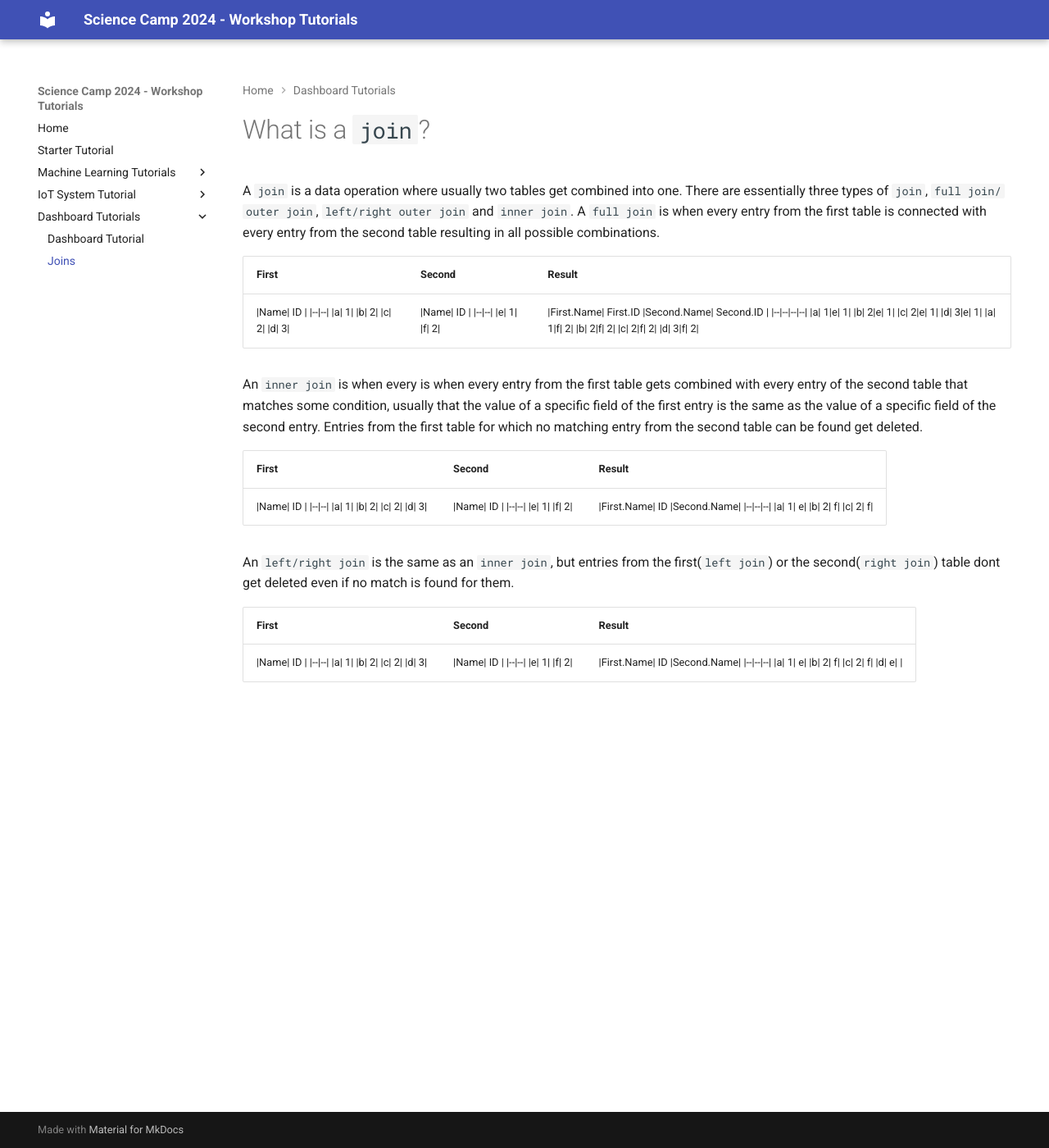
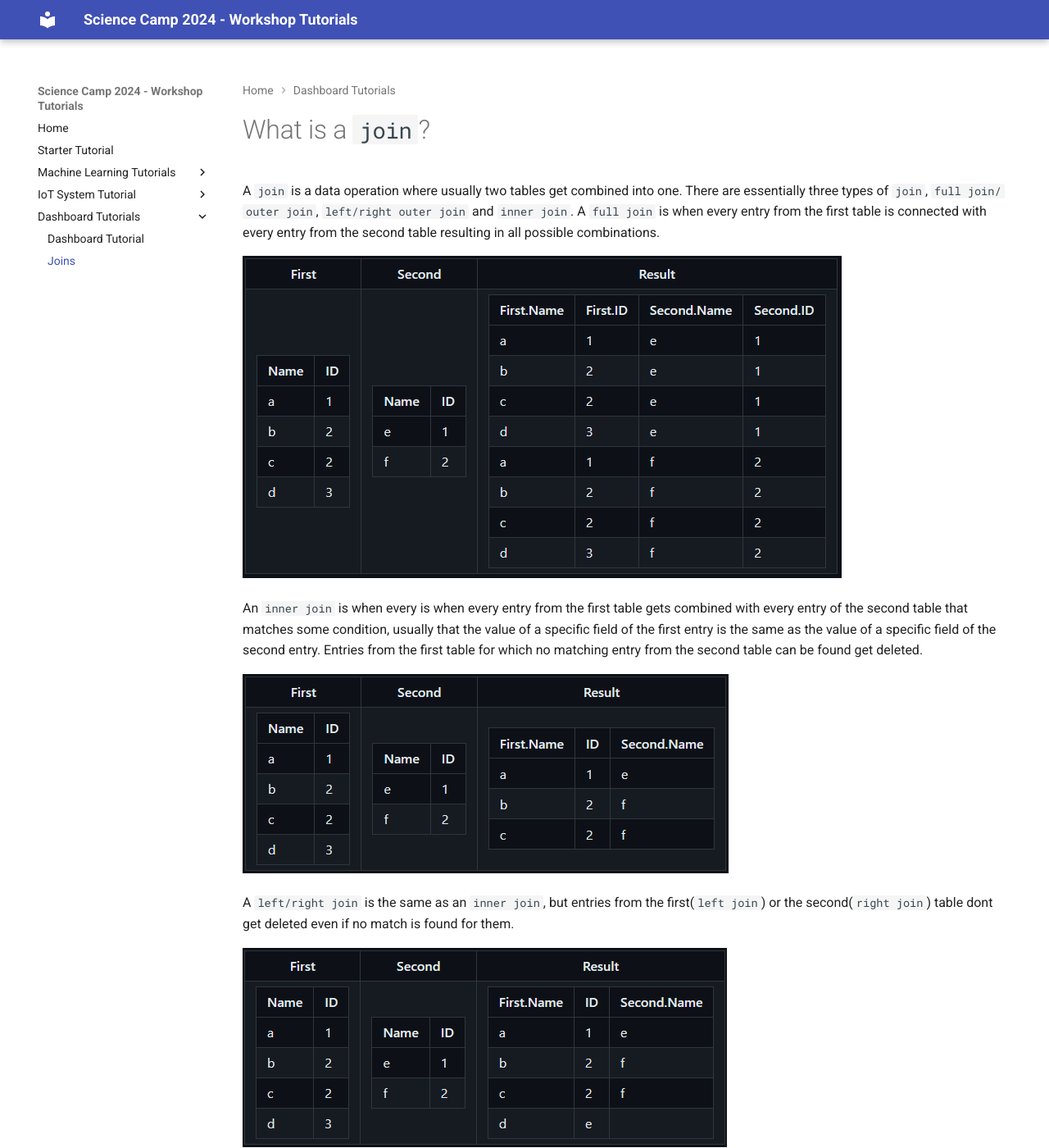
Before and after one commit to Science-Camp-TUI/tutorials, an MkDocs documentation site: the page built from docs/dashboard/join.md, in a window 1280 px wide and 1400 px high. Shown: the whole window at 82% size. Built offline with MkDocs 1.6.1 and Material for MkDocs 9.7.7, drawn with Linux system fonts in a browser that asks for light colours.

Commit message:
Update join.md

```diff
--- a/docs/dashboard/join.md
+++ b/docs/dashboard/join.md
@@ -1,97 +1,13 @@
 # What is a `join`?
 A `join` is a data operation where usually two tables get combined into one. There are essentially three types of `join`, `full join/ outer join`, `left/right outer join` and `inner join`.
    A `full join` is when every entry from the first table is connected with every entry from the second table resulting in all possible combinations.
-   <table>
-   <tr><th>First </th><th>Second</th><th>Result</th></tr>
-   <tr><td>
 
-   |Name| ID |
-   |--|--|
-   |a| 1|
-   |b| 2|
-   |c| 2|
-   |d| 3|
-
-   </td><td>
-
-   |Name| ID |
-   |--|--|
-   |e| 1|
-   |f| 2|
-
-   </td><td>
-
-   |First.Name| First.ID |Second.Name| Second.ID |
-   |--|--|--|--|
-   |a| 1|e| 1|
-   |b| 2|e| 1|
-   |c| 2|e| 1|
-   |d| 3|e| 1|
-   |a| 1|f| 2|
-   |b| 2|f| 2|
-   |c| 2|f| 2|
-   |d| 3|f| 2|
-
-   </td></tr>
-   </table>
+   ![dashboardView](pictures/Table1.PNG)
 
    An `inner join` is when every is when every entry from the first table gets combined with every entry of the second table that matches some condition, usually that the value of a specific field of the first entry is the same as the value of a specific field of the second entry. Entries from the first table for which no matching entry from the second table can be found get deleted.
-   <table>
-   <tr><th>First </th><th>Second</th><th>Result</th></tr>
-   <tr><td>
 
-   |Name| ID |
-   |--|--|
-   |a| 1|
-   |b| 2|
-   |c| 2|
-   |d| 3|
+   ![dashboardView](pictures/Table2.PNG)
 
-   </td><td>
+   A `left/right join` is the same as an `inner join`, but entries from the first(`left join`) or the second(`right join`) table dont get deleted even if no match is found for them.
 
-   |Name| ID |
-   |--|--|
-   |e| 1|
-   |f| 2|
-
-   </td><td>
-
-   |First.Name| ID |Second.Name|
-   |--|--|--|
-   |a| 1| e|
-   |b| 2| f|
-   |c| 2| f|
-
-   </td></tr>
-   </table>
-
-   An `left/right join` is the same as an `inner join`, but entries from the first(`left join`) or the second(`right join`) table dont get deleted even if no match is found for them.
-   <table>
-   <tr><th>First </th><th>Second</th><th>Result</th></tr>
-   <tr><td>
-
-   |Name| ID |
-   |--|--|
-   |a| 1|
-   |b| 2|
-   |c| 2|
-   |d| 3|
-
-   </td><td>
-
-   |Name| ID |
-   |--|--|
-   |e| 1|
-   |f| 2|
-
-   </td><td>
-
-   |First.Name| ID |Second.Name|
-   |--|--|--|
-   |a| 1| e|
-   |b| 2| f|
-   |c| 2| f|
-   |d| e|  |
-
-   </td></tr>
-   </table>
+   ![dashboardView](pictures/Table3.PNG)
```
